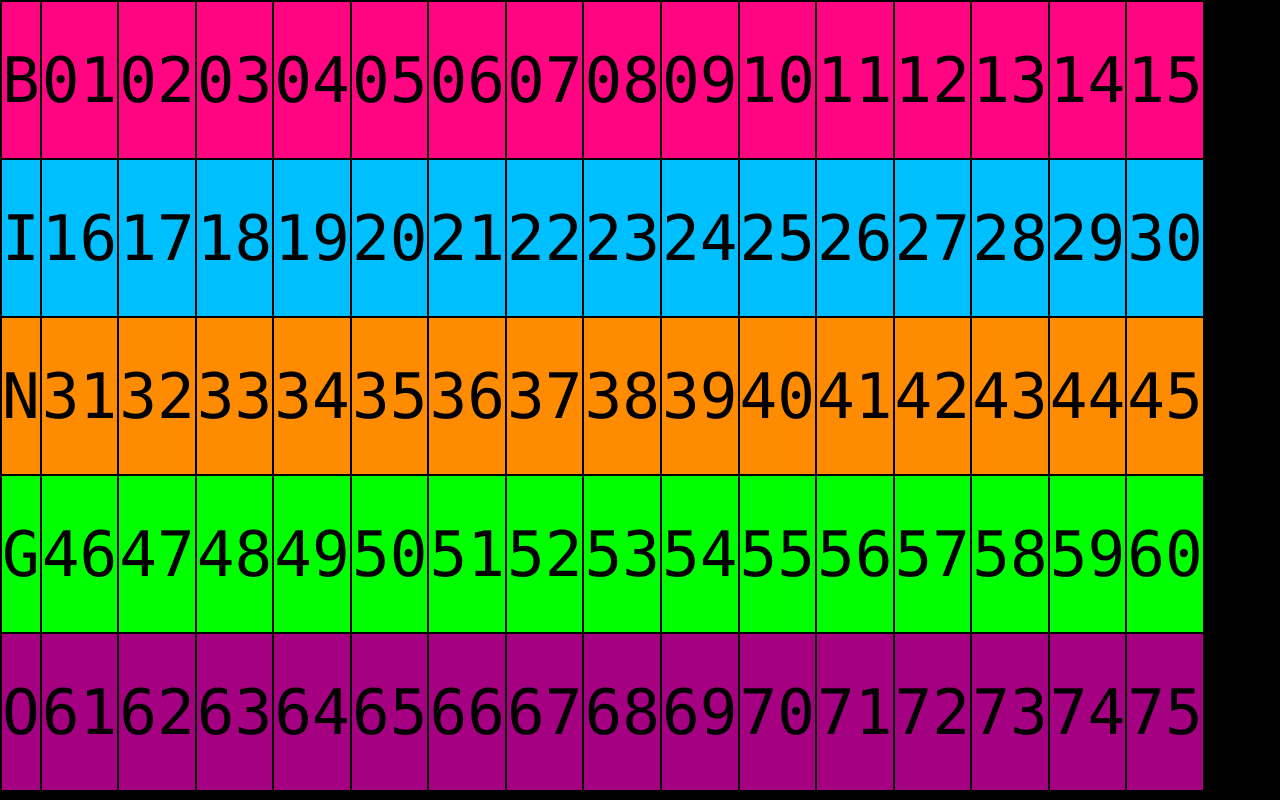
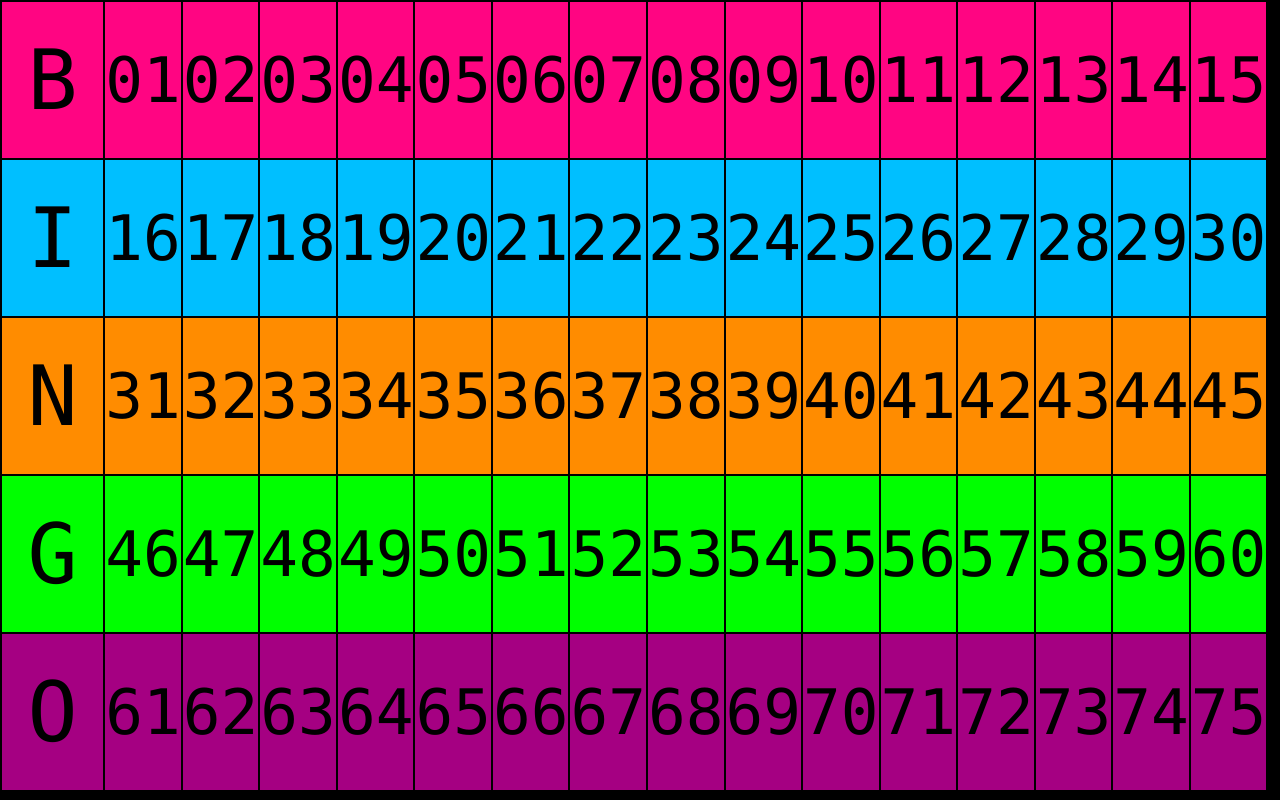
Before and after one commit to Roadagain/web-bingo, a website: page index.html in a window 1280 px wide. Drawn offline with Linux system fonts and the light colour scheme; a script that the page names is missing.

Commit message:
文字に文字用クラスを付加

```diff
--- a/index.html
+++ b/index.html
@@ -9,7 +9,7 @@
   <body>
     <table>
       <tr id="B">
-        <td class="mono">B</td>
+        <td class="mono symbol">B</td>
         <td class="mono" id="B01">01</td>
         <td class="mono" id="B02">02</td>
         <td class="mono" id="B03">03</td>
@@ -27,7 +27,7 @@
         <td class="mono" id="B15">15</td>
       </tr>
       <tr id="I">
-        <td class="mono">I</td>
+        <td class="mono symbol">I</td>
         <td class="mono" id="I16">16</td>
         <td class="mono" id="I17">17</td>
         <td class="mono" id="I18">18</td>
@@ -45,7 +45,7 @@
         <td class="mono" id="I30">30</td>
       </tr>
       <tr id="N">
-        <td class="mono">N</td>
+        <td class="mono symbol">N</td>
         <td class="mono" id="N31">31</td>
         <td class="mono" id="N32">32</td>
         <td class="mono" id="N33">33</td>
@@ -63,7 +63,7 @@
         <td class="mono" id="N45">45</td>
       </tr>
       <tr id="G">
-        <td class="mono">G</td>
+        <td class="mono symbol">G</td>
         <td class="mono" id="G46">46</td>
         <td class="mono" id="G47">47</td>
         <td class="mono" id="G48">48</td>
@@ -81,7 +81,7 @@
         <td class="mono" id="G60">60</td>
       </tr>
       <tr id="O">
-        <td class="mono">O</td>
+        <td class="mono symbol">O</td>
         <td class="mono" id="O61">61</td>
         <td class="mono" id="O62">62</td>
         <td class="mono" id="O63">63</td>
```
